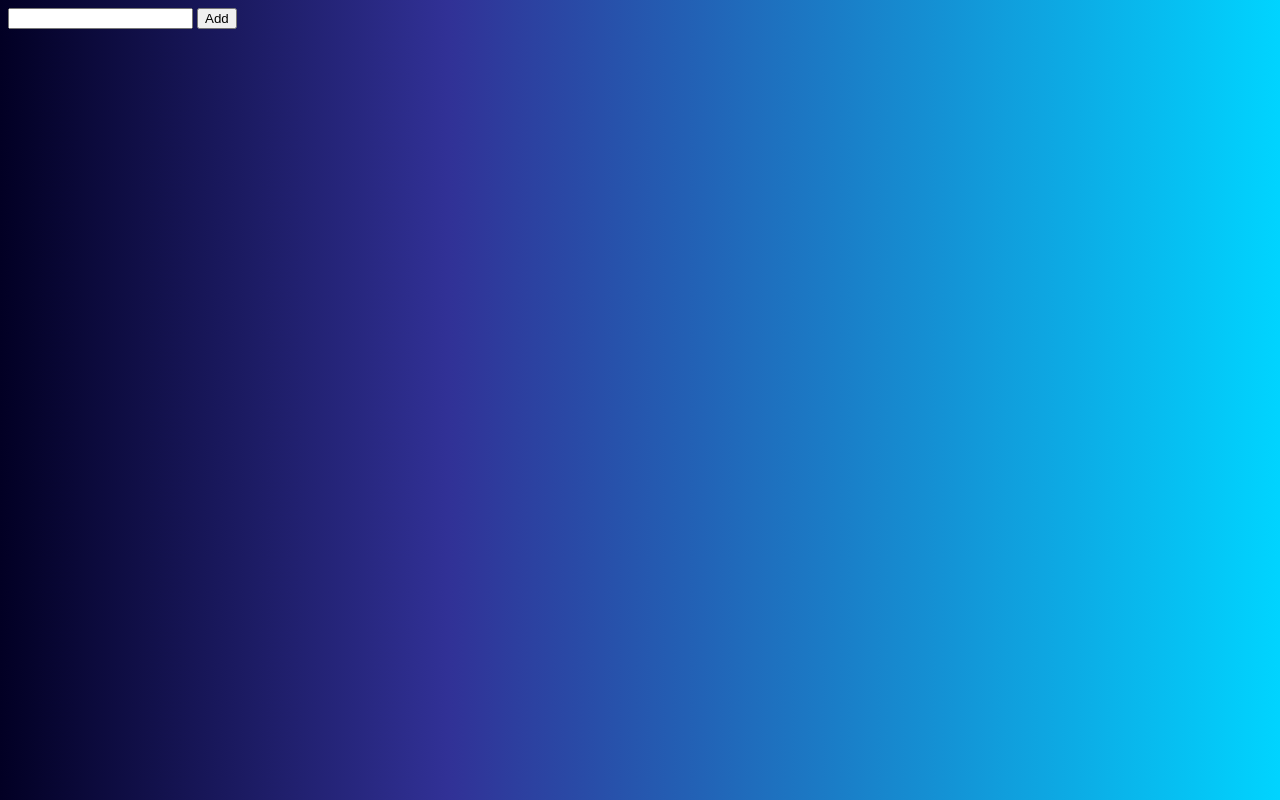
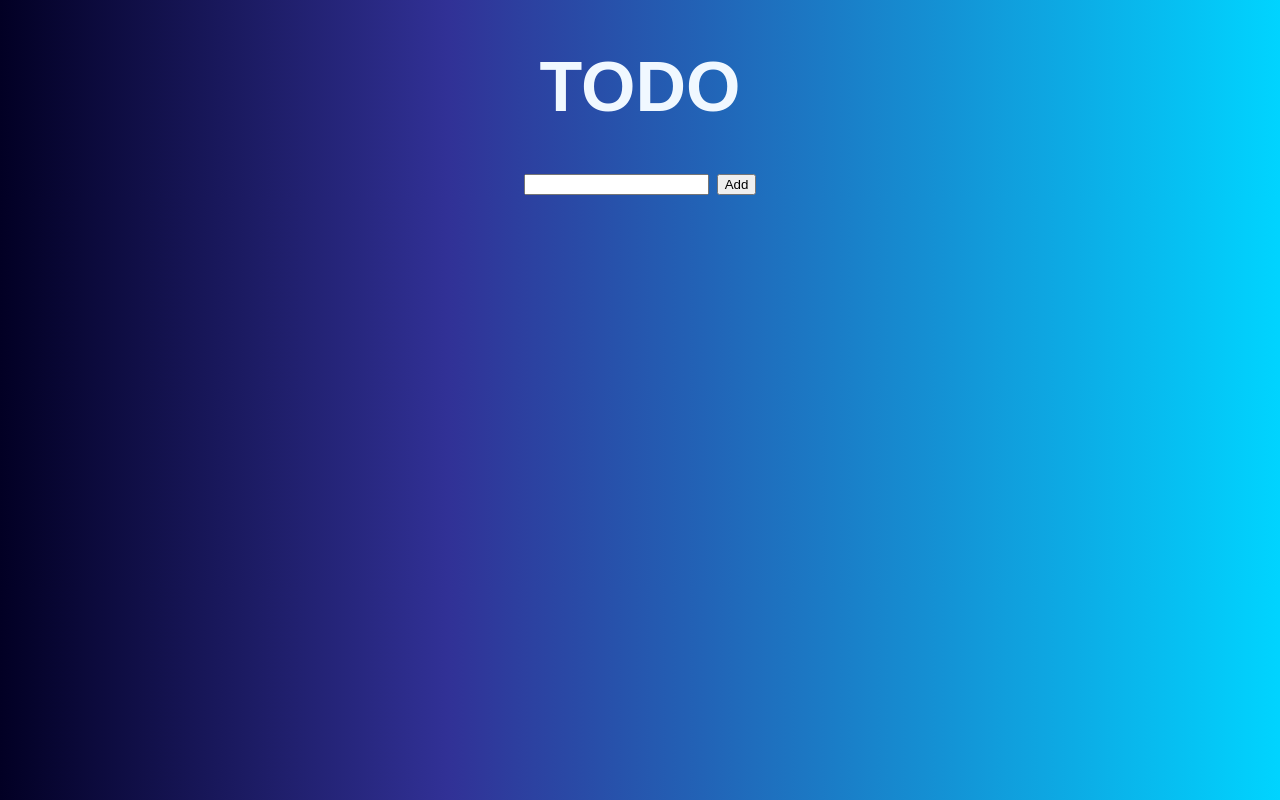
Before and after one commit to ynsdz/todolistv2, a plain HTML site: page index.html in a window 1280 px wide. Drawn offline with Linux system fonts and the light colour scheme.

Commit message:
style: improving readebilty
 enlarged app and centralized todo list and items, gived display flex for the all class which inside the main<app> tag

```diff
--- a/css/style.css
+++ b/css/style.css
@@ -1,10 +1,47 @@
-body{
+body {
     background: rgb(2,0,36);
-background: linear-gradient(90deg, rgba(2,0,36,1) 0%, rgba(49,49,150,1) 35%, rgba(0,212,255,1) 100%);
+    background: linear-gradient(90deg, rgba(2,0,36,1) 0%, rgba(49,49,150,1) 35%, rgba(0,212,255,1) 100%);
+    box-sizing: border-box;
+    font-family: "Arial", sans-serif;
+    margin: 0px;
+}
+
+.app{
+    display: flex;
+    align-items: center;
+    flex-direction: column;
+}
+
+#todo-header{
+    color: aliceblue;
+    text-shadow: 1px;
+    font-size: 70px;
+}
+
+.form{
+    display: inline-flex;
+    gap: 8px;
+}
+
+#todo-container{
+    display: flex;
+    flex-direction: column;
+}
+
+.todo-list{
+    display: flex;
+    flex-direction: row;
+    align-items: center;
 }
 
 
-.todo-list{
-    margin: 30px;
+.todo-text{
+
+    margin: 15px;
     color: white;
 }
+
+.test{
+    display: flex;
+    flex-direction: column;
+}
--- a/index.html
+++ b/index.html
@@ -4,20 +4,23 @@
     <meta charset="UTF-8">
     <meta http-equiv="X-UA-Compatible" content="IE=edge">
     <meta name="viewport" content="width=device-width, initial-scale=1.0">
-    <link rel="stylesheet" href="css/style.css">
+    <link rel="stylesheet" href="./css/style.css">
     <title>ToDo</title>
 </head>
 <body>
-    <div class="app">
-        <form class="form" action="#">
-            <input type="text" id="todoInput"/>
-            <button id="todoButton" type="input">Add
-            </button>
-        </form>
-        <div id="todo-container" >
-            <!-- <li class="todo-list"></li> -->
+    <main class="app">
+        <h1 id="todo-header">TODO</h1>
+        <div class="test">
+            <form class="form" action="#">
+                <input type="text" id="todoInput" />
+                <button id="todoButton" type="input">Add </button>
+            </form>
+            <div id="todo-container" >
+                <div class="todo-list">
+                </div>
+            </div>
         </div>
-    </div>
+    </main>
 </body>
 <script src=js/main.js></script>
 </html>
--- a/js/main.js
+++ b/js/main.js
@@ -1,10 +1,8 @@
 const todoBttn = document.getElementById("todoButton");
 let todoInput = document.getElementById("todoInput");
-// let listItems = document.getElementById('todo-list');
 
-todoBttn.addEventListener('click', ()=> {
-    const todo =
-    {
+todoBttn.addEventListener('click', () => {
+    const todo = {
         text : todoInput.value,
         isCompleted : false,
     }
@@ -12,36 +10,19 @@ todoBttn.addEventListener('click', ()=> {
     const todoContainer = document.getElementById('todo-container')
     let createTodo = document.createElement('li');
     createTodo.textContent = todo.text;
-    createTodo.classList.add('todo-list')
+    createTodo.classList.add('todo-text')
     createTodo.setAttribute('isCompleted', todo.isCompleted);
-    todoContainer.appendChild(createTodo)
+    todoContainer.appendChild(createTodo);
     todoInput.value = '';
 
     createTodo.addEventListener('click',  (e)=>{
         // let result = condition ? value1 : value2;
-        if(e.target.style.textDecoration == 'line-through'){
+        if (e.target.style.textDecoration == 'line-through') {
             e.target.style.textDecoration = 'none';
             e.target.style.opacity = 1;
-
         }else {
             e.target.style.textDecoration = 'line-through';
             e.target.style.opacity = 0.5;
         }
-
-    })
-})
-// setInterval()
-// const test =
-// listItems.addEventListener('click', (e)=>{
-//     console.log(e.target)
-// })
-
-
-// let timerId = setTimeout(function tick() {
-//     let listItems = document.getElementsByClassName('todo-list');
-//     console.log(listItems)
-//     listItems.addEventListener('click', (e)=>{
-//     console.log(e.target)
-//     })
-//     timerId = setTimeout(tick, 150); // (*)
-//   }, 200);
+    } )
+} )
```
